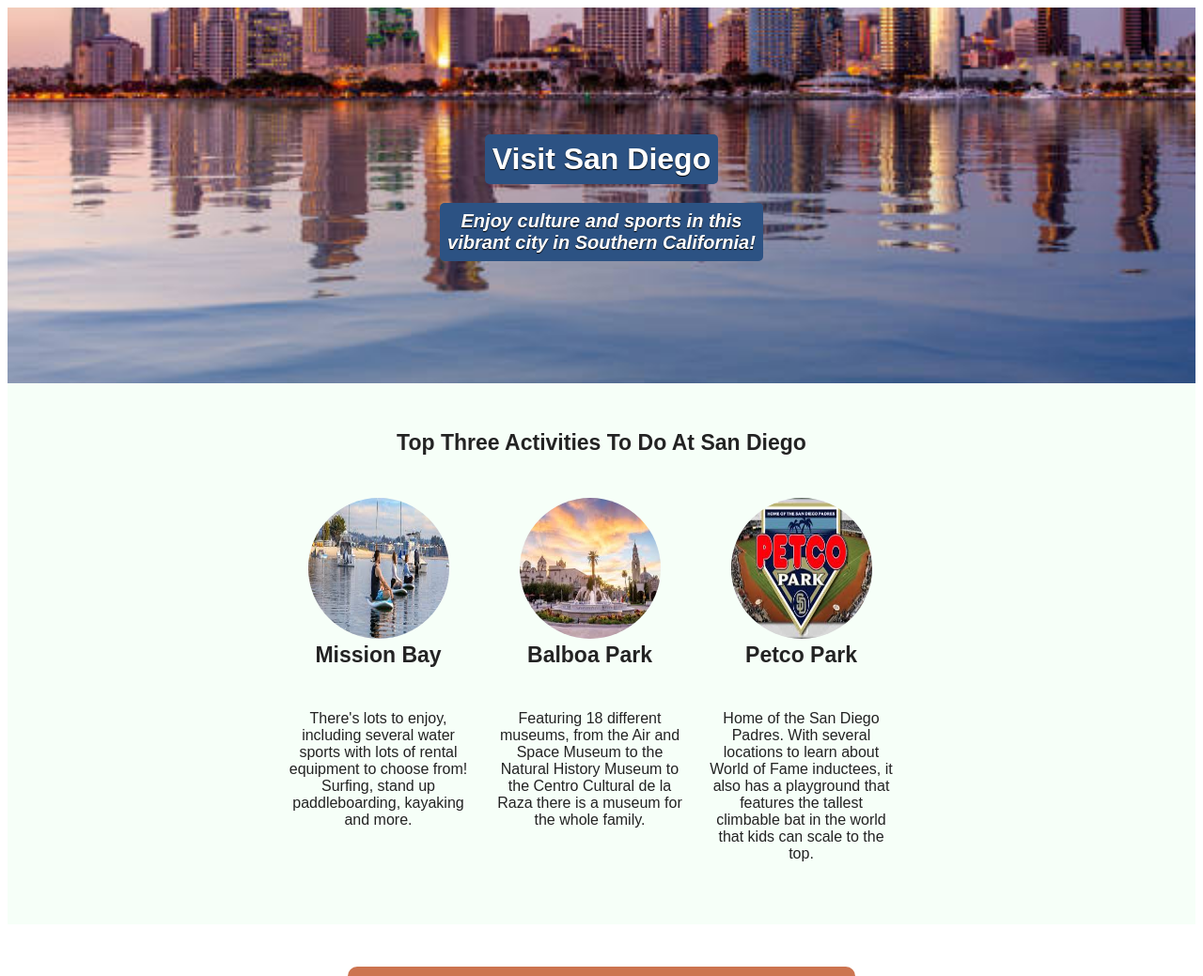
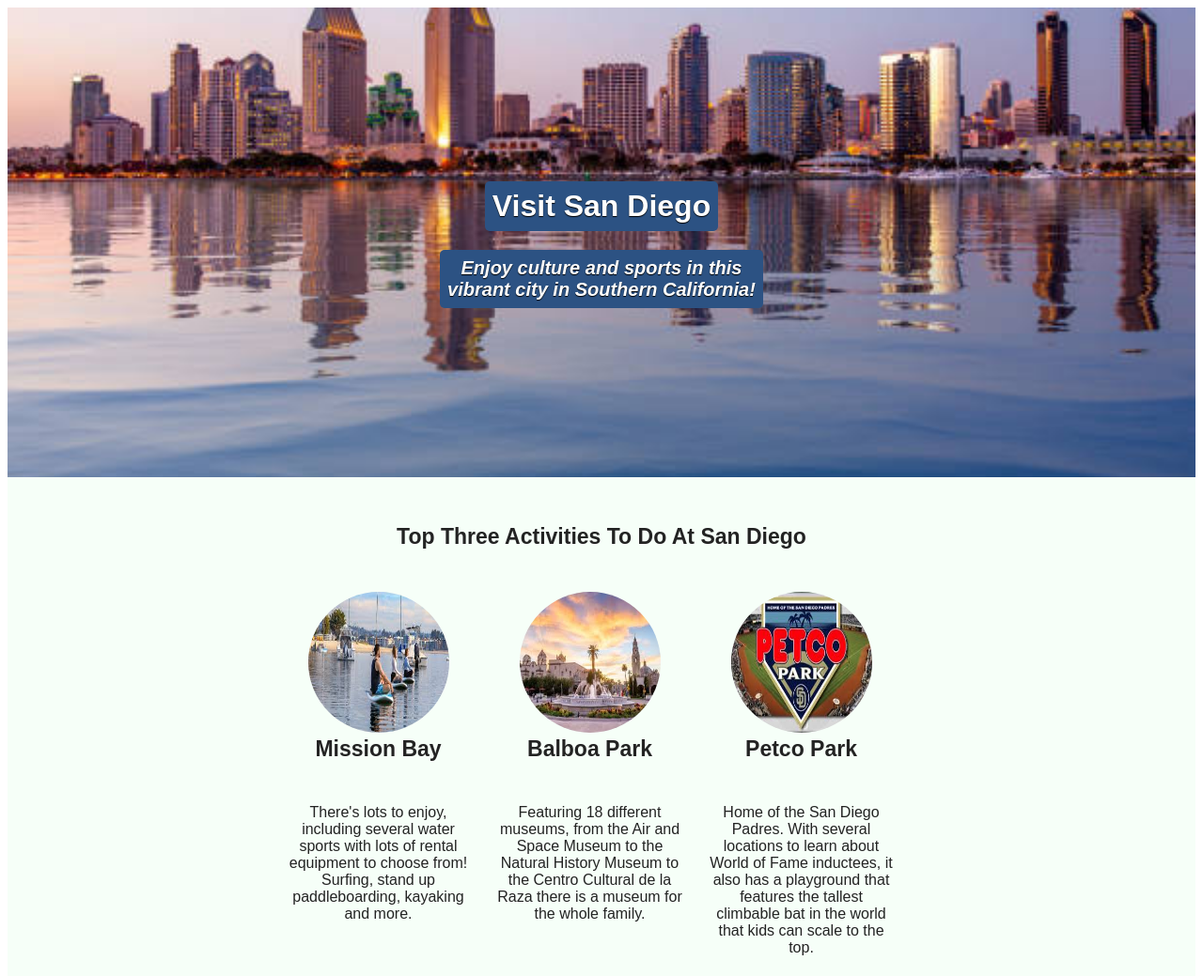
Before and after one commit to bwebb29/Hometown-HP, a website built with Vite: page index.html in a window 1280 px wide. Shown: the top 1039 px of the page at 94% size. Built offline with nearby package versions, Linux system fonts and the light colour scheme; a web font is replaced by a local one.

Commit message:
Update styles.css

```diff
--- a/styles.css
+++ b/styles.css
@@ -1,10 +1,4 @@
-/******GENERAL RULES*****
-Palette codes
-brown: #2B151C
-blue: #2C5283
-orange: #CC7450
-white: #FFFFFF
-*/
+/******GENERAL RULES******/
 .original-surfer-regular {
   font-family: "Original Surfer", sans-serif;
   font-weight: 400;
@@ -24,7 +18,7 @@
     align-items: center;
     justify-content: center;
     width: 100%;
-    height: 400px;
+    height: 500px;
     background-image: url(images/san-diego-sky.jpg);
     background-position: 50% 85%;
     background-size: cover;
```
